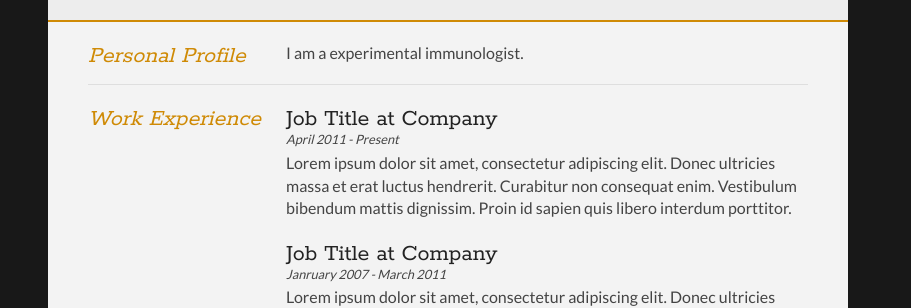
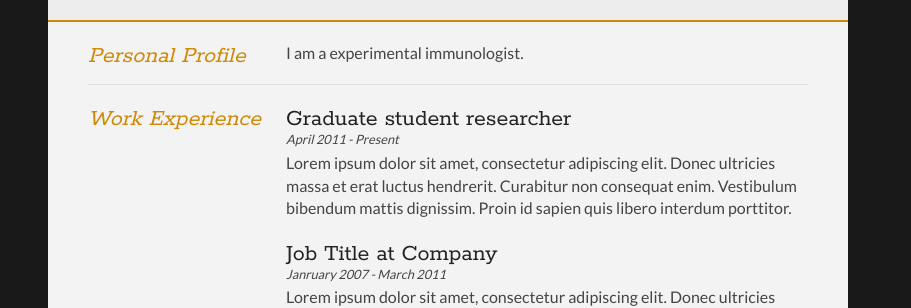
Before and after one commit to Neilhzy/neilhzy.github.io, a Jekyll site: the page built from CV/index.html, in a window 1280 px wide. Shown: the part 154-462 px from the top of the page, without its empty margins (0-911 px from the left). Built offline with Jekyll 4.4.1, drawn with Linux system fonts in a browser that asks for light colours.

Commit message:
update cv

```diff
--- a/CV/index.html
+++ b/CV/index.html
@@ -64,7 +64,7 @@ title: CV of Ziyuan He
 
 			<div class="sectionContent">
 				<article>
-					<h2>Job Title at Company</h2>
+					<h2>Graduate student researcher</h2>
 					<p class="subDetails">April 2011 - Present</p>
 					<p>Lorem ipsum dolor sit amet, consectetur adipiscing elit. Donec ultricies massa et erat luctus hendrerit. Curabitur non consequat enim. Vestibulum bibendum mattis dignissim. Proin id sapien quis libero interdum porttitor.</p>
 				</article>
```
